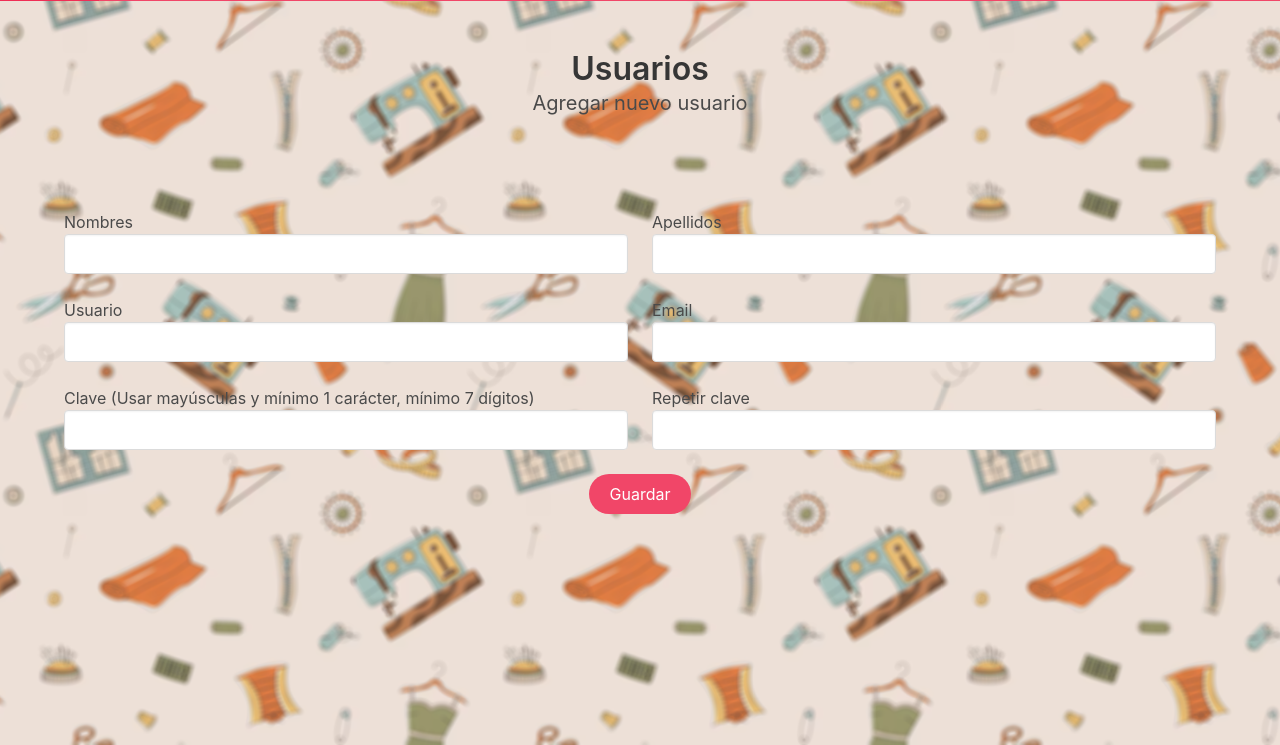
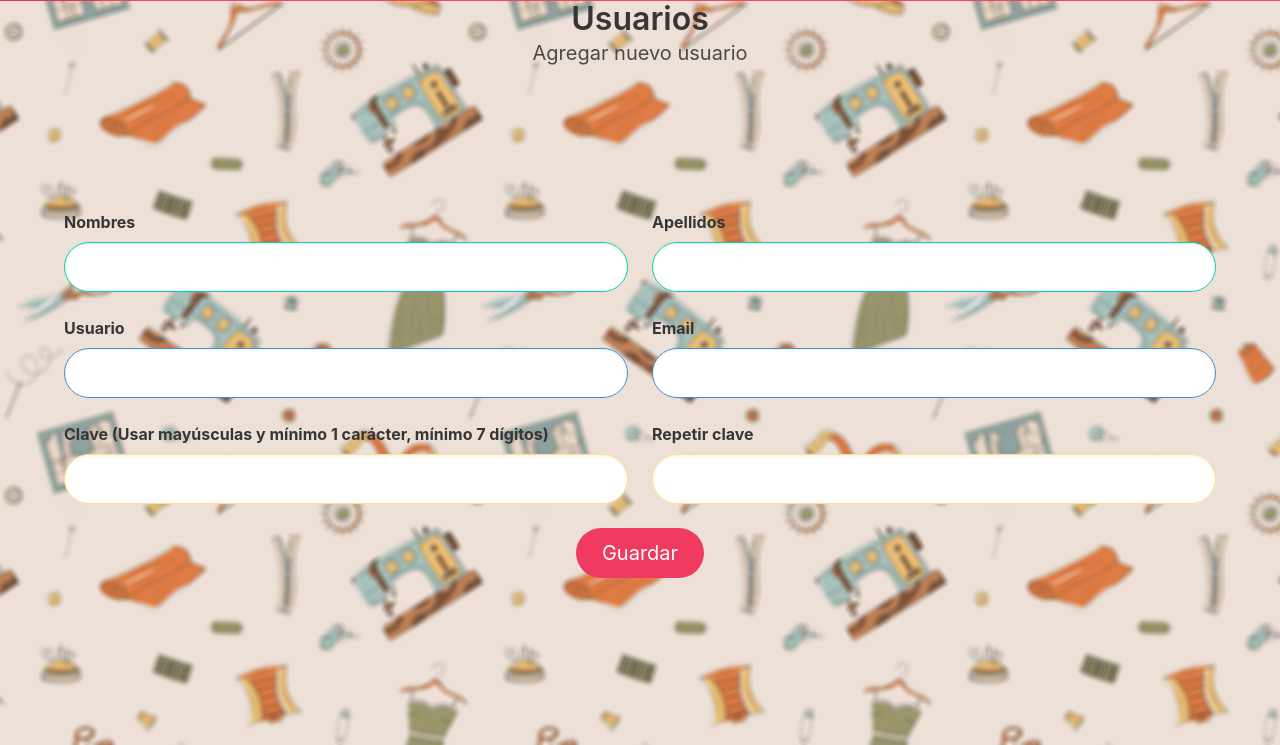
Before and after one commit to Proyecto-Confecciones-Marybet/confecciones-marybet, a PHP site: page /index.php?vista=user_new in a window 1280 px wide. Shown: the part 55-800 px from the top of the page. Run offline with PHP 8.4, Linux system fonts and the light colour scheme; a user stored in the database is signed in.

Commit message:
Cambie la apariencia del user_new

```diff
--- a/Inventario/INVENTARIO/vistas/user_new.php
+++ b/Inventario/INVENTARIO/vistas/user_new.php
@@ -1,56 +1,118 @@
-<div class="container is-fluid mb-6 center is-danger">
-	<h1 class="title">Usuarios</h1>
-	<h2 class="subtitle">Agregar nuevo usuario</h2>
+<div class="container is-fluid mb-6 has-text-centered">
+	<h1 class="title is-3 has-text-dark">Usuarios</h1>
+	<h2 class="subtitle is-5 has-text-grey-dark">Agregar nuevo usuario</h2>
 </div>
+
 <div class="container pb-6 pt-6">
-
 	<div class="form-rest mb-6 mt-6"></div>
 
-	<form action="./php/usuario_guardar.php" method="POST" class="FormularioAjax" autocomplete="off" >
-		<div class="columns">
-		  	<div class="column">
-		    	<div class="control">
-					<label>Nombres</label>
-				  	<input class="input" type="text" name="usuario_nombre" pattern="[a-zA-ZáéíóúÁÉÍÓÚñÑ ]{3,40}" maxlength="40" required >
-				</div>
-		  	</div>
-		  	<div class="column">
-		    	<div class="control">
-					<label>Apellidos</label>
-				  	<input class="input" type="text" name="usuario_apellido" pattern="[a-zA-ZáéíóúÁÉÍÓÚñÑ ]{3,40}" maxlength="40" required >
+	<form action="./php/usuario_guardar.php" method="POST" class="FormularioAjax" autocomplete="off">
+		<div class="columns is-multiline is-centered">
+			<div class="column is-half">
+				<div class="field">
+					<label class="label">Nombres</label>
+					<div class="control has-icons-left">
+						<input class="input is-rounded is-primary is-medium"
+						       type="text"
+						       name="usuario_nombre"
+						       pattern="[a-zA-ZáéíóúÁÉÍÓÚñÑ ]{3,40}"
+						       maxlength="40"
+						       required>
+						<span class="icon is-small is-left">
+							<i class="fas fa-user"></i>
+						</span>
 					</div>
 				</div>
 			</div>
-		<div class="columns">
-		  	<div class="column">
-		    	<div class="control">
-					<label>Usuario</label>
-				  	<input class="input" type="text" name="usuario_usuario" pattern="[a-zA-Z0-9]{4,20}" maxlength="20" required >
-				</div>
-		  	</div>
-		  	<div class="column">
-		    	<div class="control">
-					<label>Email</label>
-				  	<input class="input" type="email" name="usuario_email" maxlength="70" >
+
+			<div class="column is-half">
+				<div class="field">
+					<label class="label">Apellidos</label>
+					<div class="control has-icons-left">
+						<input class="input is-rounded is-primary is-medium"
+						       type="text"
+						       name="usuario_apellido"
+						       pattern="[a-zA-ZáéíóúÁÉÍÓÚñÑ ]{3,40}"
+						       maxlength="40"
+						       required>
+						<span class="icon is-small is-left">
+							<i class="fas fa-user"></i>
+						</span>
 					</div>
 				</div>
 			</div>
-		<div class="columns">
-		  	<div class="column">
-		    	<div class="control">
-					<label>Clave (Usar mayúsculas y mínimo 1 carácter, mínimo 7 dígitos)</label>
-				  	<input class="input" type="password" name="usuario_clave_1" pattern="[a-zA-Z0-9$@.-]{7,100}" maxlength="100" required >
-				</div>
-		  	</div>
-		  	<div class="column">
-		    	<div class="control">
-					<label>Repetir clave</label>
-				  	<input class="input" type="password" name="usuario_clave_2" pattern="[a-zA-Z0-9$@.-]{7,100}" maxlength="100" required >
+
+			<div class="column is-half">
+				<div class="field">
+					<label class="label">Usuario</label>
+					<div class="control has-icons-left">
+						<input class="input is-rounded is-info is-medium"
+						       type="text"
+						       name="usuario_usuario"
+						       pattern="[a-zA-Z0-9]{4,20}"
+						       maxlength="20"
+						       required>
+						<span class="icon is-small is-left">
+							<i class="fas fa-user-tag"></i>
+						</span>
 					</div>
 				</div>
 			</div>
-		<p class="has-text-centered">
-			<button type="submit" class="button is-danger is-rounded animado">Guardar</button>
-		</p>
+
+			<div class="column is-half">
+				<div class="field">
+					<label class="label">Email</label>
+					<div class="control has-icons-left">
+						<input class="input is-rounded is-info is-medium"
+						       type="email"
+						       name="usuario_email"
+						       maxlength="70">
+						<span class="icon is-small is-left">
+							<i class="fas fa-envelope"></i>
+						</span>
+					</div>
+				</div>
+			</div>
+
+			<div class="column is-half">
+				<div class="field">
+					<label class="label">Clave (Usar mayúsculas y mínimo 1 carácter, mínimo 7 dígitos)</label>
+					<div class="control has-icons-left">
+						<input class="input is-rounded is-warning is-medium"
+						       type="password"
+						       name="usuario_clave_1"
+						       pattern="[a-zA-Z0-9$@.-]{7,100}"
+						       maxlength="100"
+						       required>
+						<span class="icon is-small is-left">
+							<i class="fas fa-lock"></i>
+						</span>
+					</div>
+				</div>
+			</div>
+
+			<div class="column is-half">
+				<div class="field">
+					<label class="label">Repetir clave</label>
+					<div class="control has-icons-left">
+						<input class="input is-rounded is-warning is-medium"
+						       type="password"
+						       name="usuario_clave_2"
+						       pattern="[a-zA-Z0-9$@.-]{7,100}"
+						       maxlength="100"
+						       required>
+						<span class="icon is-small is-left">
+							<i class="fas fa-lock"></i>
+						</span>
+					</div>
+				</div>
+			</div>
+
+			<div class="column is-full has-text-centered">
+				<button type="submit" class="button is-danger is-rounded is-medium is-hovered">
+					Guardar
+				</button>
+			</div>
+		</div>
 	</form>
 </div>
```
Lines whose indentation alone changed are shown as unchanged.
